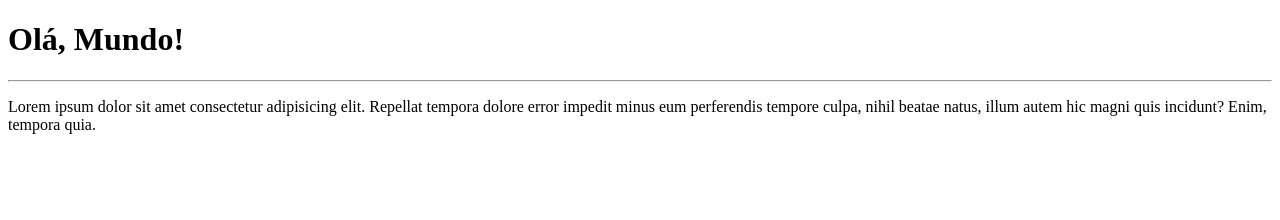
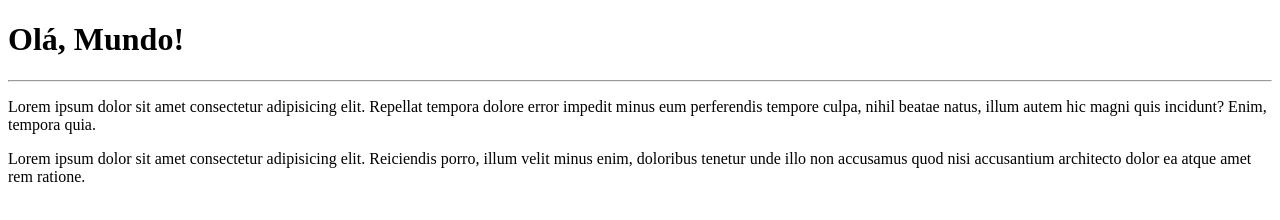
Before and after one commit to EmilianeRosa/Ola-mundo, a plain HTML site: page site-exemplo/index.html in a window 1280 px wide. Drawn offline with Linux system fonts and the light colour scheme.

Commit message:
Adicionei um parágrafo

```diff
--- a/site-exemplo/index.html
+++ b/site-exemplo/index.html
@@ -14,4 +14,5 @@
 </h1>
 <hr>
 <p>Lorem ipsum dolor sit amet consectetur adipisicing elit. Repellat tempora dolore error impedit minus eum perferendis tempore culpa, nihil beatae natus, illum autem hic magni quis incidunt? Enim, tempora quia.</p>
+<p>Lorem ipsum dolor sit amet consectetur adipisicing elit. Reiciendis porro, illum velit minus enim, doloribus tenetur unde illo non accusamus quod nisi accusantium architecto dolor ea atque amet rem ratione.</p>
 </html>
```
